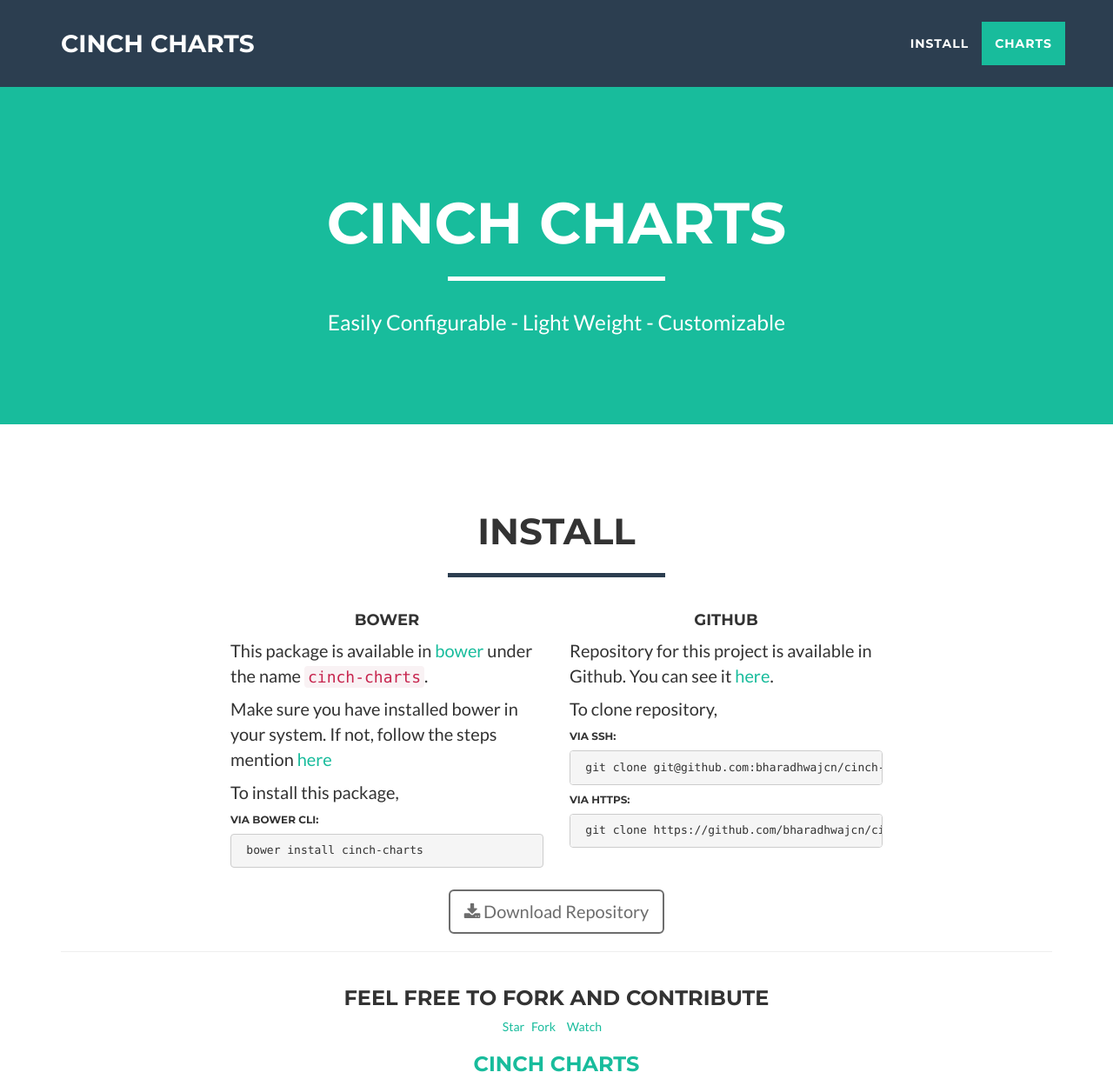
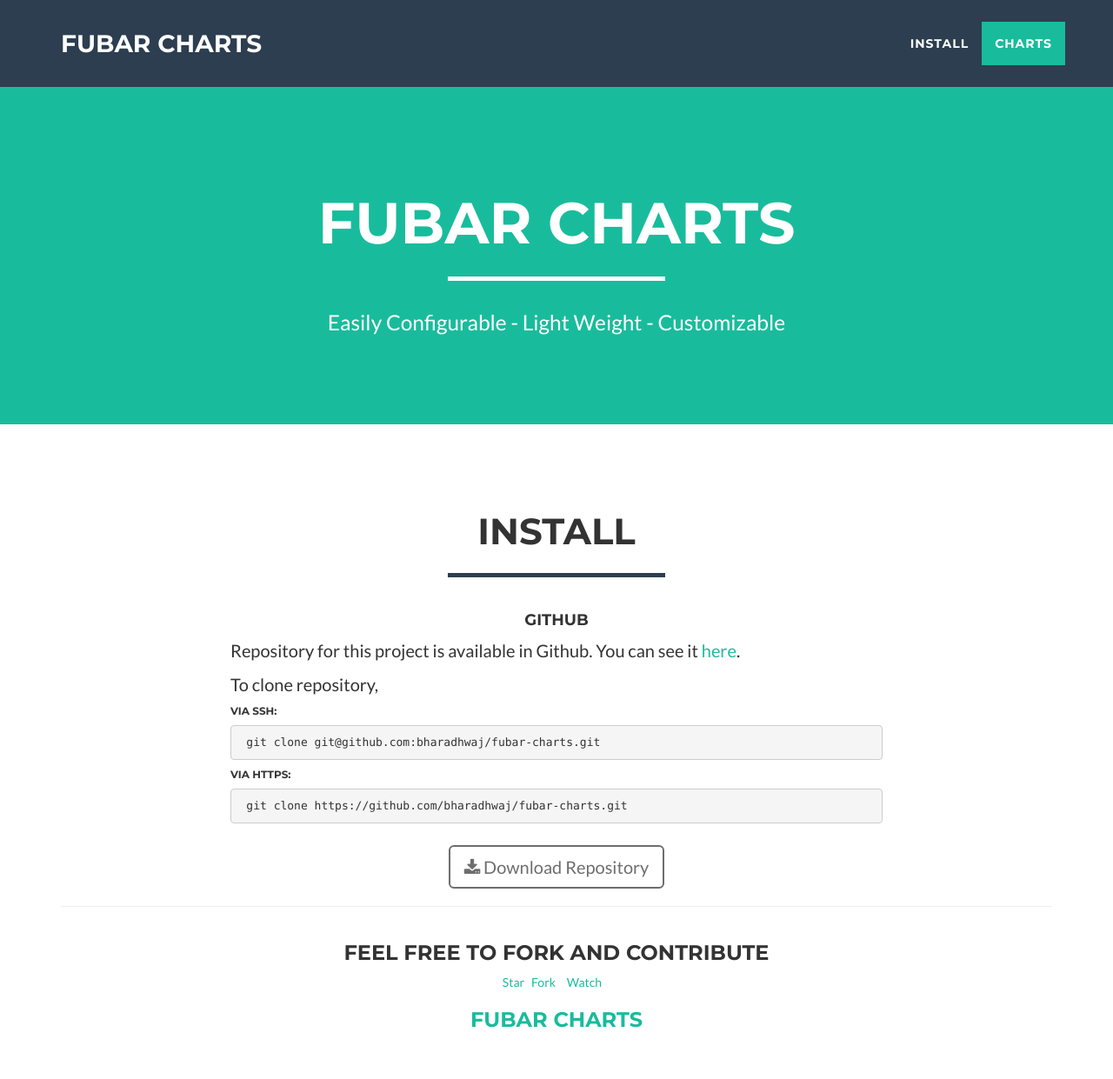
Before and after one commit to bharadhwaj/fubar-charts-docs, a plain HTML site: page index.html in a window 1280 px wide. Shown: the top 1241 px of the page at 87% size. Drawn offline with nearby package versions, Linux system fonts and the light colour scheme.

Commit message:
Edit the main page with relevant links

```diff
--- a/index.html
+++ b/index.html
@@ -9,7 +9,7 @@
     <meta name="description" content="">
     <meta name="author" content="">
 
-    <title>CINCH CHARTS</title>
+    <title>FUBAR CHARTS</title>
 
     <!-- Bootstrap Core CSS -->
     <link href="vendor/bootstrap/css/bootstrap.min.css" rel="stylesheet">
@@ -42,7 +42,7 @@
                 <button type="button" class="navbar-toggle" data-toggle="collapse" data-target="#bs-example-navbar-collapse-1">
                     <span class="sr-only">Toggle navigation</span> Menu <i class="fa fa-bars"></i>
                 </button>
-                <a class="navbar-brand" href="#page-top">CINCH CHARTS</a>
+                <a class="navbar-brand" href="#page-top">FUBAR CHARTS</a>
             </div>
 
             <!-- Collect the nav links, forms, and other content for toggling -->
@@ -70,7 +70,7 @@
             <div class="row">
                 <div class="col-lg-12">
                     <div class="intro-text">
-                        <h1 class="name">CINCH CHARTS</h1>
+                        <h1 class="name">FUBAR CHARTS</h1>
                         <hr class="star-light">
                         <span class="skills">Easily Configurable - Light Weight - Customizable</span>
                     </div>
@@ -89,26 +89,18 @@
               </div>
           </div>
           <div class="row">
-              <div class="col-lg-4 col-lg-offset-2">
-                  <h4 class="text-center">Bower</h4>
-                  <p> This package is available in <a href="https://bower.io/" target="_blank">bower</a> under the name <code>cinch-charts</code>.</p>
-                  <p> Make sure you have installed bower in your system. If not, follow the steps mention <a href="https://bower.io/#install-bower" target="_blank">here</a></p>
-                  <p> To install this package,</p>
-                  <h6> Via Bower CLI: </h6>
-                  <pre> bower install cinch-charts </pre>
-              </div>
-              <div class="col-lg-4">
+              <div class="col-lg-8 col-lg-offset-2">
                 <h4 class="text-center">Github</h4>
-                  <p> Repository for this project is available in Github. You can see it <a href="https://github.com/bharadhwajcn/cinch-charts" target="_blank">here</a>.</p>
+                  <p> Repository for this project is available in Github. You can see it <a href="https://github.com/bharadhwaj/fubar-charts" target="_blank">here</a>.</p>
                   <p> To clone repository,</p>
                   <h6> Via SSH: </h6>
-                  <pre> git clone git@github.com:bharadhwajcn/cinch-charts.git </pre>
+                  <pre> git clone git@github.com:bharadhwaj/fubar-charts.git </pre>
                   <h6> Via HTTPS: </h6>
-                  <pre> git clone https://github.com/bharadhwajcn/cinch-charts.git </pre>
+                  <pre> git clone https://github.com/bharadhwaj/fubar-charts.git </pre>
 
               </div>
               <div class="col-lg-8 col-lg-offset-2 text-center">
-                  <a href="https://github.com/bharadhwajcn/cinch-charts/archive/master.zip" class="btn btn-lg btn-outline">
+                  <a href="https://github.com/bharadhwaj/fubar-charts/archive/master.zip" class="btn btn-lg btn-outline">
                       <i class="fa fa-download"></i> Download Repository
                   </a>
               </div>
@@ -118,18 +110,18 @@
               <h3> Feel free to fork and contribute </h4>
               <ul class="list-inline">
                     <!-- Place this tag where you want the button to render. -->
-                      <a class="github-button" href="https://github.com/bharadhwajcn/cinch-charts" data-icon="octicon-star" data-size="large" data-show-count="true" aria-label="Star bharadhwajcn/cinch-charts on GitHub">Star</a>
+                      <a class="github-button" href="https://github.com/bharadhwaj/fubar-charts" data-icon="octicon-star" data-size="large" data-show-count="true" aria-label="Star bharadhwaj/fubar-charts on GitHub">Star</a>
                   </li>
                   <li>
                     <!-- Place this tag where you want the button to render. -->
-                    <a class="github-button" href="https://github.com/bharadhwajcn/cinch-charts/fork" data-icon="octicon-repo-forked" data-size="large" data-show-count="true" aria-label="Fork bharadhwajcn/cinch-charts on GitHub">Fork</a>
+                    <a class="github-button" href="https://github.com/bharadhwaj/fubar-charts/fork" data-icon="octicon-repo-forked" data-size="large" data-show-count="true" aria-label="Fork bharadhwaj/fubar-charts on GitHub">Fork</a>
                   </li>
                   <!-- Place this tag where you want the button to render. -->
                   <li>
-                    <a class="github-button" href="https://github.com/bharadhwajcn/cinch-charts/subscription" data-icon="octicon-eye" data-size="large" data-show-count="true" aria-label="Watch bharadhwajcn/cinch-charts on GitHub">Watch</a>
+                    <a class="github-button" href="https://github.com/bharadhwaj/fubar-charts/subscription" data-icon="octicon-eye" data-size="large" data-show-count="true" aria-label="Watch bharadhwaj/fubar-charts on GitHub">Watch</a>
                   </li>
               </ul>
-              <a href="https://github.com/bharadhwajcn/cinch-charts" target="_blank"><h3> CINCH CHARTS </h3> </a>
+              <a href="https://github.com/bharadhwaj/fubar-charts" target="_blank"><h3> FUBAR CHARTS </h3> </a>
             </div>
         </div>
     </section>
```
